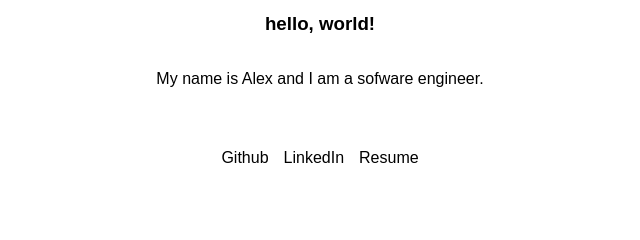
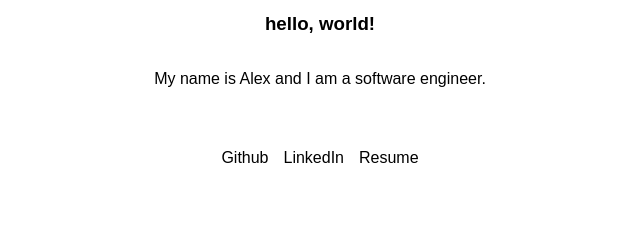
Before and after one commit to alxhghs/my-personal-page, a Gatsby site: page / in a window 1280 px wide. Shown: the part 329-569 px from the top of the page, 320-960 px from the left. Built offline with nearby package versions, Linux system fonts and the light colour scheme; Gatsby itself is replaced by a stand-in of ours.

Commit message:
fix typo

```diff
--- a/src/pages/index.tsx
+++ b/src/pages/index.tsx
@@ -32,7 +32,7 @@ const App: React.FC = () => {
             <SEO />
             <ProfileImage height="200px" width="200px" />
             <h3>hello, world!</h3>
-            <p>My name is Alex and I am a sofware engineer.</p>
+            <p>My name is Alex and I am a software engineer.</p>
             <Links>
                 <ExternalLink href="https://github.com/alxhghs">Github</ExternalLink>
                 <ExternalLink href="https://www.linkedin.com/in/alxhughes/">LinkedIn</ExternalLink>
```
